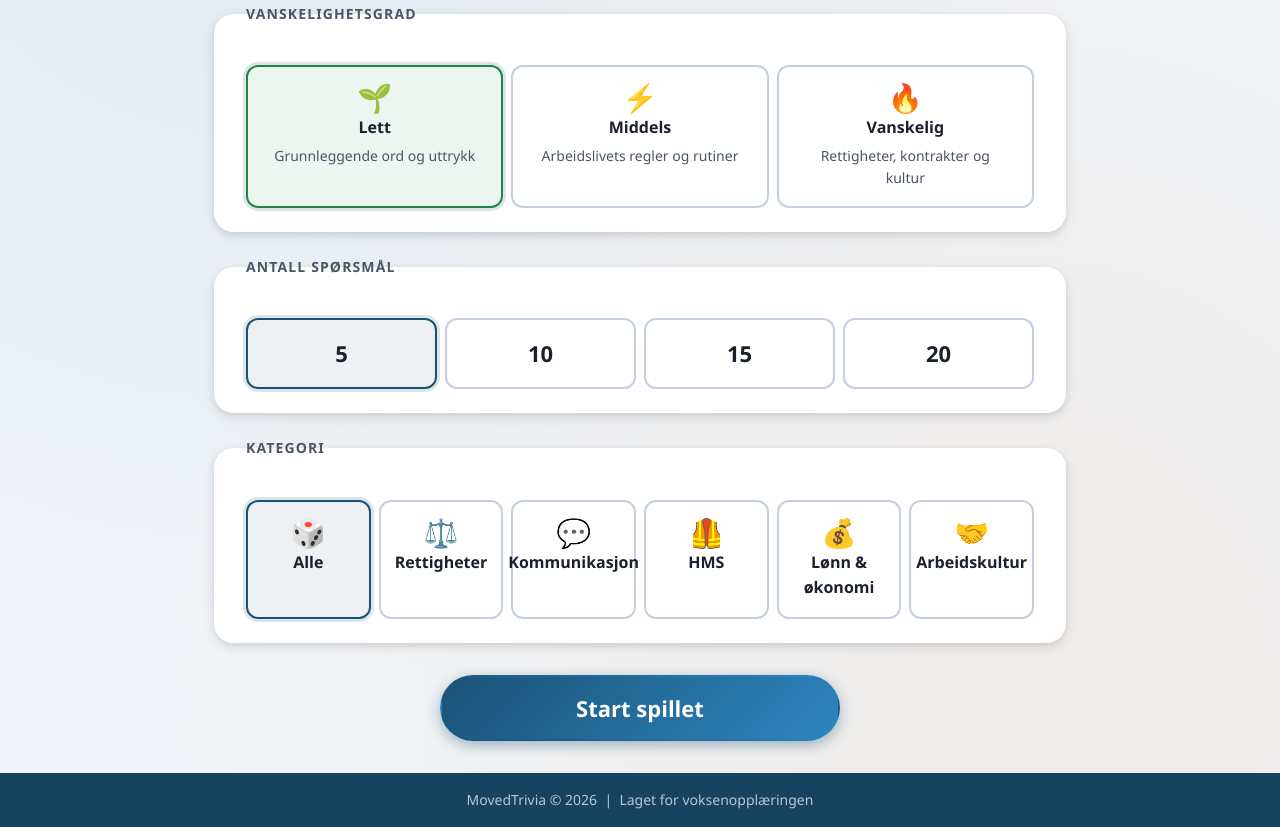
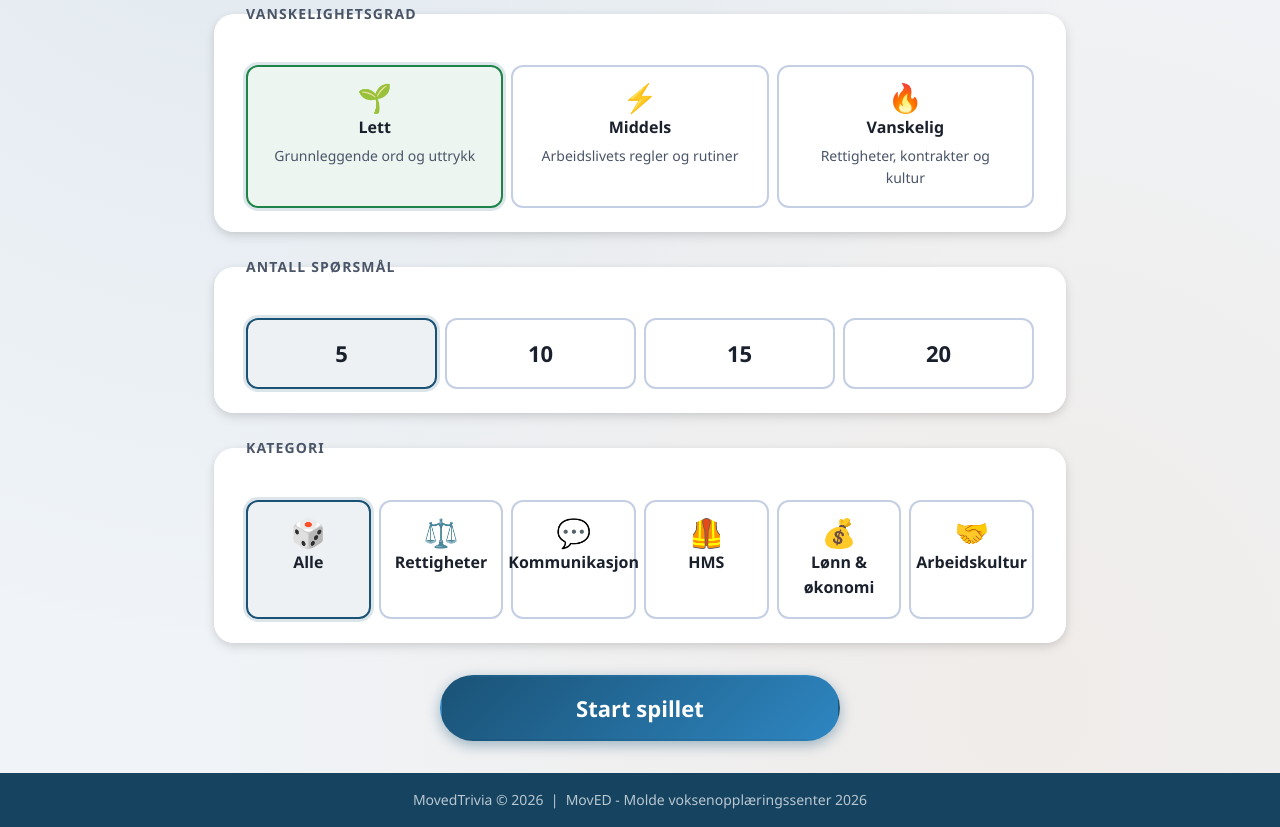
Before and after one commit to IvarMolde/MovedTrivia, a plain HTML site: page index.html in a window 1280 px wide. Shown: the part 418-1245 px from the top of the page. Drawn offline with Linux system fonts and the light colour scheme.

Commit message:
Update index.html

```diff
--- a/index.html
+++ b/index.html
@@ -194,7 +194,7 @@
   </main>
 
   <footer class="site-footer" role="contentinfo">
-    <p>MovedTrivia &copy; 2026 &nbsp;|&nbsp; Laget for voksenopplæringen</p>
+    <p>MovedTrivia &copy; 2026 &nbsp;|&nbsp; MovED - Molde voksenopplæringssenter 2026</p>
   </footer>
 
   <script src="questions.js"></script>
```
